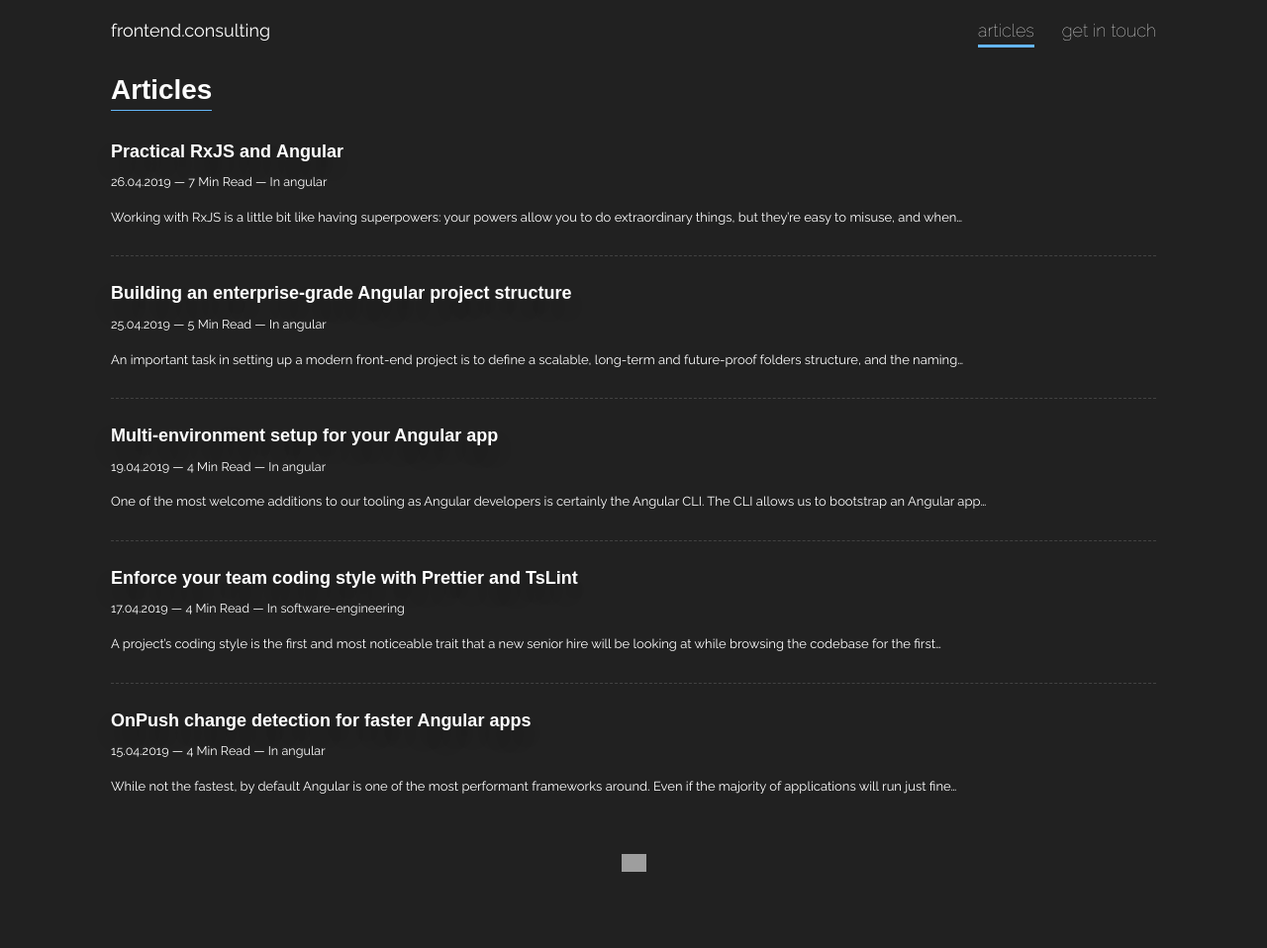
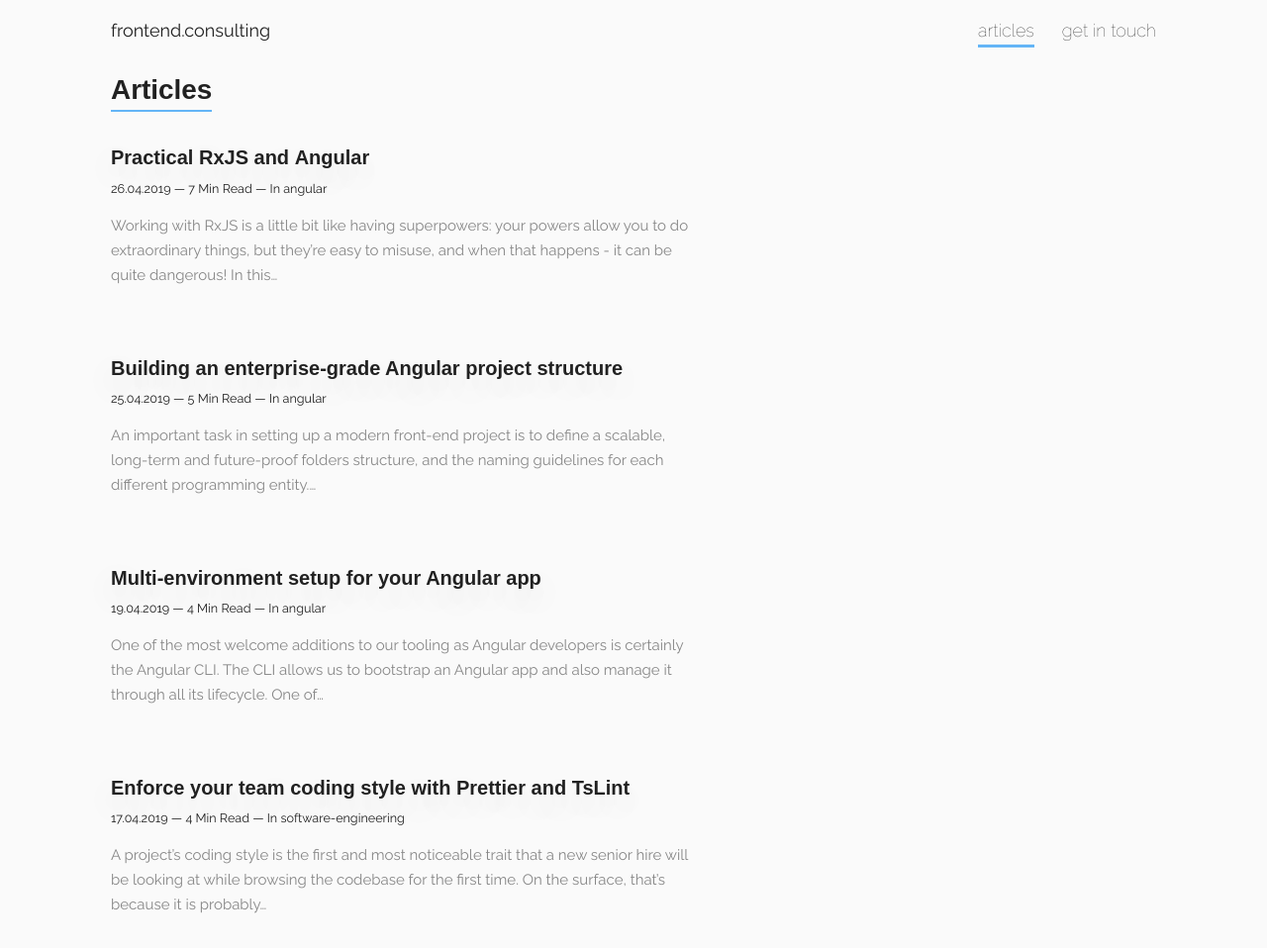
Before and after one commit to fe-consulting/fe-consulting.github.io, a Gatsby site: page /articles in a window 1280 px wide. Shown: the top 958 px of the page at 99% size. Before the commit the page ends 912 px from the top, so only its background shows below. Built offline with nearby package versions, Linux system fonts and the light colour scheme; Gatsby itself is replaced by a stand-in of ours; some packages are replaced by stand-ins of ours; grey boxes are pictures that could not be loaded; a web font is replaced by a local one.

Commit message:
Website redesign

```diff
--- a/config/Theme.js
+++ b/config/Theme.js
@@ -1,8 +1,8 @@
 const theme = {
 	primary: '#64b5f6',
-	bg: '#212121',
+	bg: '#fafafa',
 	dark: 'rgba(0, 0, 0, 0.9)',
-	default: '#fff',
+	default: '#212121',
 	light: 'rgba(0, 0, 0, 0.5)',
 	ultraLight: 'rgba(0, 0, 0, 0.25)',
 	transitionTime: '0.5s',
--- a/src/components/Article.js
+++ b/src/components/Article.js
@@ -1,16 +1,16 @@
-import React from 'react';
-import PropTypes from 'prop-types';
-import styled from 'styled-components';
-import { Link } from 'gatsby';
-import kebabCase from 'lodash/kebabCase';
-import { Subline } from 'components';
+import React from "react";
+import PropTypes from "prop-types";
+import styled from "styled-components";
+import { Link } from "gatsby";
+import kebabCase from "lodash/kebabCase";
+import { Subline } from "components";
 
 const Post = styled.article`
+  width: 600px;
 	display: flex;
 	flex-direction: column;
-	margin: 1rem 0;
+	margin: 2rem 0;
 	padding: 1rem 0;
-	border-bottom: 1px dashed #424242;
 
 	&:last-child {
 		border-color: transparent;
@@ -21,7 +21,7 @@ const Title = styled.h2`
 	position: relative;
 	text-shadow: 0 12px 30px rgba(0, 0, 0, 0.15);
 	margin-bottom: 0.75rem;
-	font-size: 18px;
+	font-size: 20px;
 	font-weight: 600;
 `;
 
@@ -29,7 +29,8 @@ const Excerpt = styled.p`
 	grid-column: -1 / 1;
 	margin-top: 1rem;
 	margin-bottom: 1rem;
-	font-size: 13px;
+	font-size: 15px;
+	color: #878787;
 `;
 
 const Article = ({ title, date, excerpt, slug, timeToRead, category }) => (
@@ -38,7 +39,7 @@ const Article = ({ title, date, excerpt, slug, timeToRead, category }) => (
       <Link to={slug}>{title}</Link>
     </Title>
     <Subline>
-			{date} &mdash; {timeToRead} Min Read &mdash; In{' '}
+      {date} &mdash; {timeToRead} Min Read &mdash; In{" "}
       <Link to={`/categories/${kebabCase(category)}`}>{category}</Link>
     </Subline>
     <Excerpt>{excerpt}</Excerpt>
@@ -53,5 +54,5 @@ Article.propTypes = {
   excerpt: PropTypes.string.isRequired,
   slug: PropTypes.string.isRequired,
   timeToRead: PropTypes.number.isRequired,
-	category: PropTypes.string.isRequired,
+  category: PropTypes.string.isRequired
 };
--- a/src/components/Header.js
+++ b/src/components/Header.js
@@ -13,7 +13,6 @@ const Heading = styled.h1`
 
 	a {
 		&:hover {
-			color: #fff;
 			border-color: transparent;
 		}
 	}
@@ -28,7 +27,7 @@ const Navigation = styled.div`
 	display: flex;
 
 	a {
-		font-weight: 100;
+		font-weight: 300;
 		font-size: 18px;
 		margin-left: 2rem;
 		border-bottom: 3px solid transparent;
@@ -41,7 +40,6 @@ const Navigation = styled.div`
 	[aria-current],
 	.current {
 		border-bottom-color: ${theme.primary};
-		color: #fff;
 	}
 `;
 
--- a/src/components/styled/Text.js
+++ b/src/components/styled/Text.js
@@ -2,7 +2,7 @@ import styled from 'styled-components';
 import theme from '../../../config/Theme';
 
 export const Underlined = styled.span`
-	border-bottom: 1px solid ${theme.primary};
+	border-bottom: 2px solid ${theme.primary};
 	padding-bottom: 5px;
 `;
 
--- a/src/pages/articles.js
+++ b/src/pages/articles.js
@@ -59,7 +59,7 @@ export const IndexQuery = graphql`
 						date(formatString: "DD.MM.YYYY")
 						category
 					}
-					excerpt(pruneLength: 150)
+					excerpt(pruneLength: 200)
 					timeToRead
 				}
 			}
--- a/src/pages/index.js
+++ b/src/pages/index.js
@@ -15,7 +15,7 @@ const IndexPage = () => (
 					<p>
 						<HeroLine>
 							We help organizations build{' '}
-							<Underlined>better</Underlined> frontends.
+							<Underlined>better</Underlined> frontends
 						</HeroLine>
 
 						<Thin>
```
Also changed, not shown: src/templates/post.js (+7 -1 lines). Lines whose indentation alone changed are shown as unchanged.
